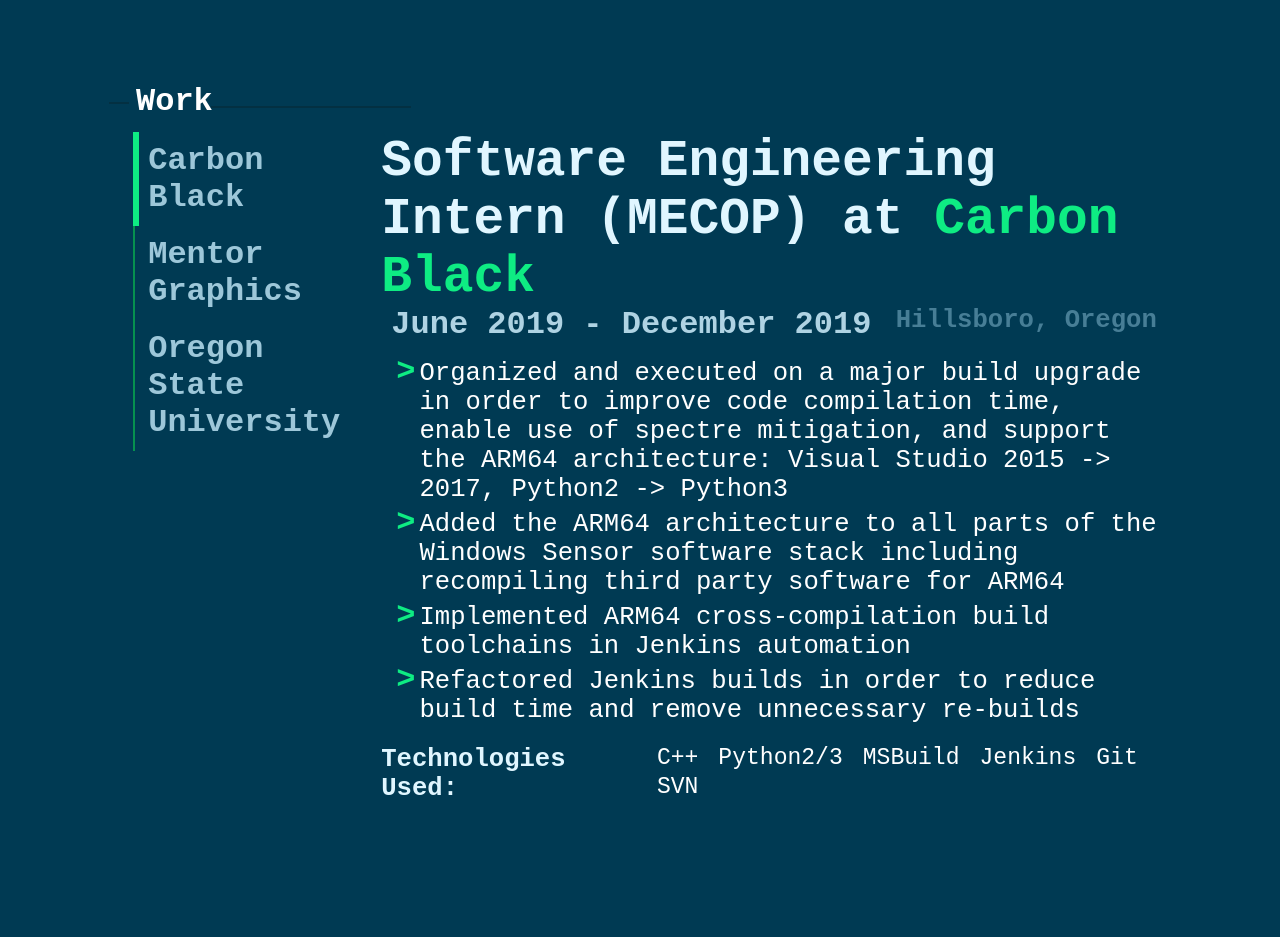
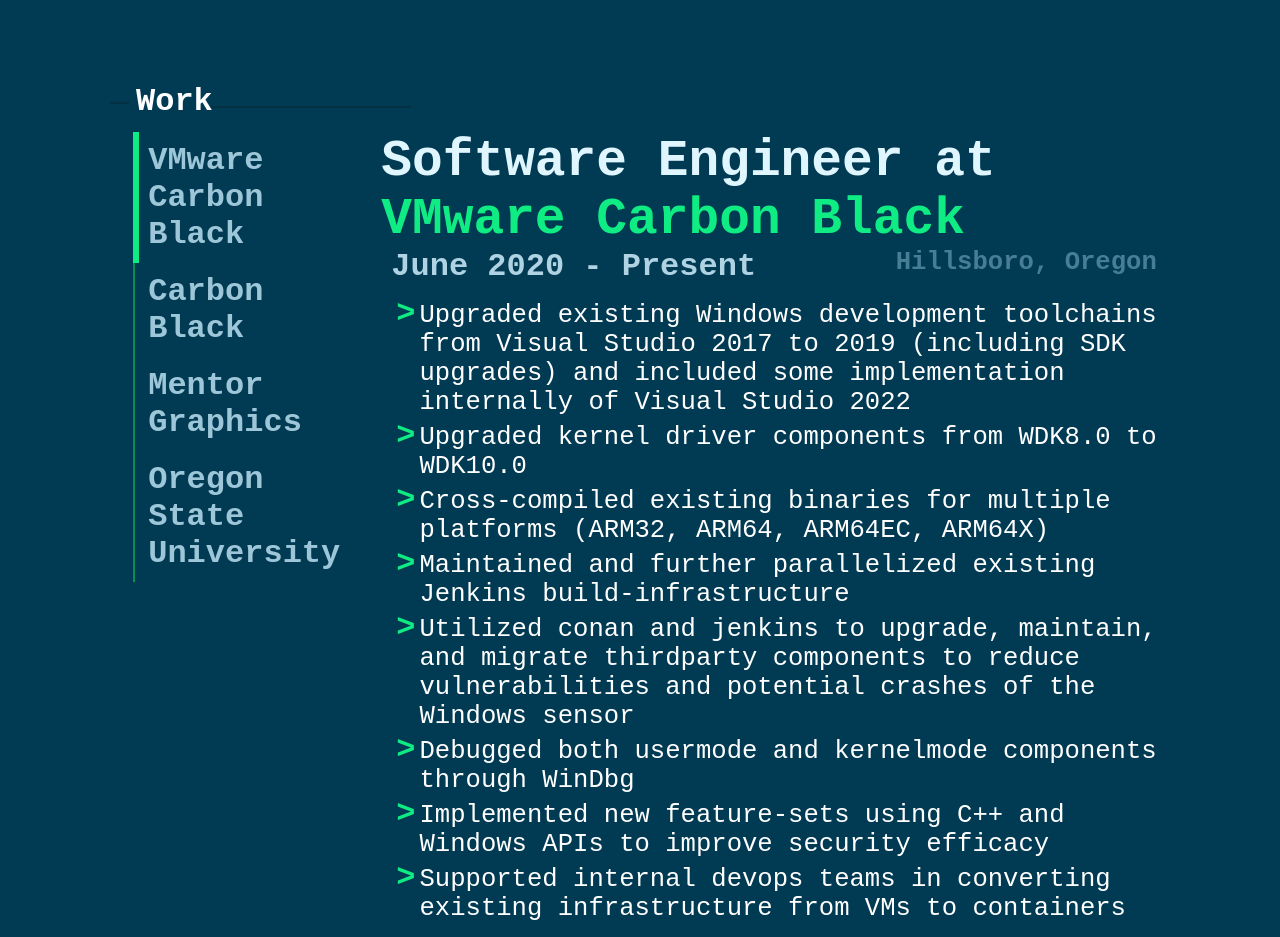
Before and after one commit to Stygain/personal-website, a React (Create React App) app: page / in a window 1280 px wide. Shown: the part 1860-2797 px from the top of the page. Built offline with nearby package versions, Linux system fonts and the light colour scheme.

Commit message:
Updated some content

```diff
--- a/src/Content/Info.js
+++ b/src/Content/Info.js
@@ -78,7 +78,7 @@
       <h4 className="name-intro">Hi, my name is</h4>
       <h2 className="name">Adam Barton</h2>
       <h4 className="occupation-intro">and I am a</h4>
-      <h3 className="occupation">Software Engineer at <a href="https://www.carbonblack.com/" target="_blank" rel="noopener noreferrer">Carbon Black</a></h3>
+      <h3 className="occupation">Software Engineer at <a href="https://www.carbonblack.com/" target="_blank" rel="noopener noreferrer">Carbon Black (VMware)</a></h3>
       <p>I'm a software engineer from Portland, Oregon who enjoys building things of all kinds!</p>
     </div>
   );
--- a/src/Content/Personal.js
+++ b/src/Content/Personal.js
@@ -61,7 +61,7 @@
       <SectionHeader content="About Me" margin="140" />
       <div className="personal content-container">
         <div className="about-text-container">
-          <p>I am a software engineer from Portland, Oregon who enjoys creating things of all kinds, whether that be software, woodworking, computers, or more! I am a recent graduate of <a href="https://oregonstate.edu/" target="_blank" rel="noopener noreferrer">Oregon State University</a> where I received a BS in Computer Science with a focus in security.</p>
+          <p>I am a software engineer from Portland, Oregon who enjoys creating things of all kinds, whether that be software, woodworking, computers, or more! I grew up loving to build legos or take apart / tinker with technology, and this curiosity has led me down the path of software engineering. I am a graduate of <a href="https://oregonstate.edu/" target="_blank" rel="noopener noreferrer">Oregon State University</a> where I received a BS in Computer Science with a focus in security.</p>
           <p>After graduating Oregon State I joined the Windows endpoint team at <a href="https://www.carbonblack.com/" target="_blank" rel="noopener noreferrer">VMware Carbon Black</a> where I get to work with some amazing engineers on antivirus software for Windows.</p>
         </div>
         <ImageContainer />
--- a/src/Content/Work.js
+++ b/src/Content/Work.js
@@ -10,6 +10,33 @@
 
 const WorkData = [
   {
+    company: "VMware Carbon Black",
+    companylink: "https://www.carbonblack.com/",
+    position: "Software Engineer",
+    location: "Hillsboro, Oregon",
+    start: "June 2020",
+    end: "Present",
+    description: [
+      "Upgraded existing Windows development toolchains from Visual Studio 2017 to 2019 (including SDK upgrades) and included some implementation internally of Visual Studio 2022",
+      "Upgraded kernel driver components from WDK8.0 to WDK10.0",
+      "Cross-compiled existing binaries for multiple platforms (ARM32, ARM64, ARM64EC, ARM64X)",
+      "Maintained and further parallelized existing Jenkins build-infrastructure",
+      "Utilized conan and jenkins to upgrade, maintain, and migrate thirdparty components to reduce vulnerabilities and potential crashes of the Windows sensor",
+      "Debugged both usermode and kernelmode components through WinDbg",
+      "Implemented new feature-sets using C++ and Windows APIs to improve security efficacy",
+      "Supported internal devops teams in converting existing infrastructure from VMs to containers",
+    ],
+    techAndTools: [
+      "C++",
+      "WinDbg",
+      "Python3",
+      "MSBuild",
+      "Jenkins",
+      "Git",
+      "SVN",
+    ]
+  },
+  {
     company: "Carbon Black",
     companylink: "https://www.carbonblack.com/",
     position: "Software Engineering Intern (MECOP)",
@@ -17,7 +44,7 @@
     start: "June 2019",
     end: "December 2019",
     description: [
-      "Organized and executed on a major build upgrade in order to improve code compilation time, enable use of spectre mitigation, and support the ARM64 architecture: Visual Studio 2015 -> 2017, Python2 -> Python3",
+      "Organized and executed on a major build upgrade in order to improve code compilation time, enable use of spectre mitigation, and support the ARM64 architecture: Visual Studio 2015 -> 2017 -> 2019, Python2 -> Python3",
       "Added the ARM64 architecture to all parts of the Windows Sensor software stack including recompiling third party software for ARM64",
       "Implemented ARM64 cross-compilation build toolchains in Jenkins automation",
       "Refactored Jenkins builds in order to reduce build time and remove unnecessary re-builds",
```
